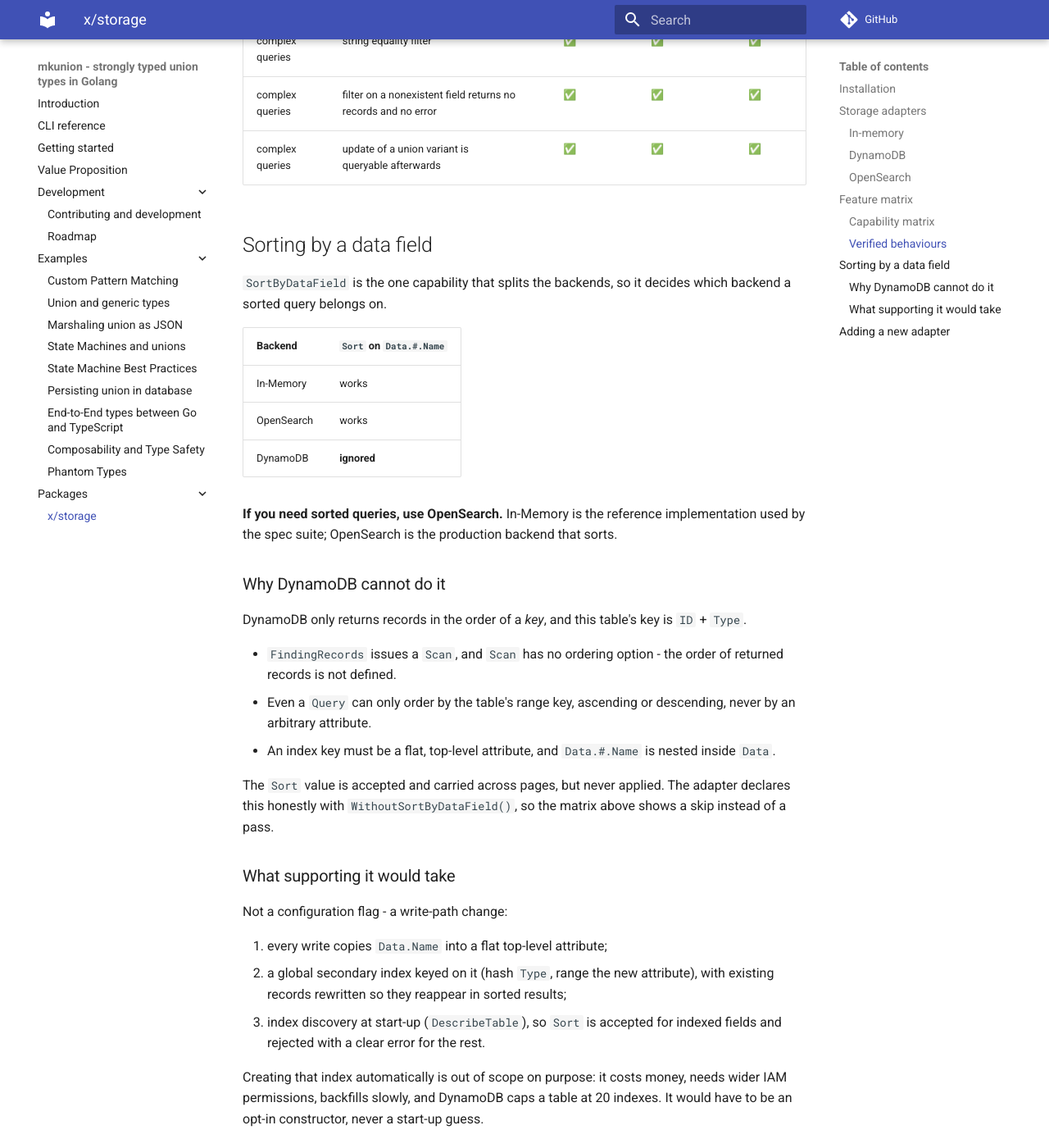
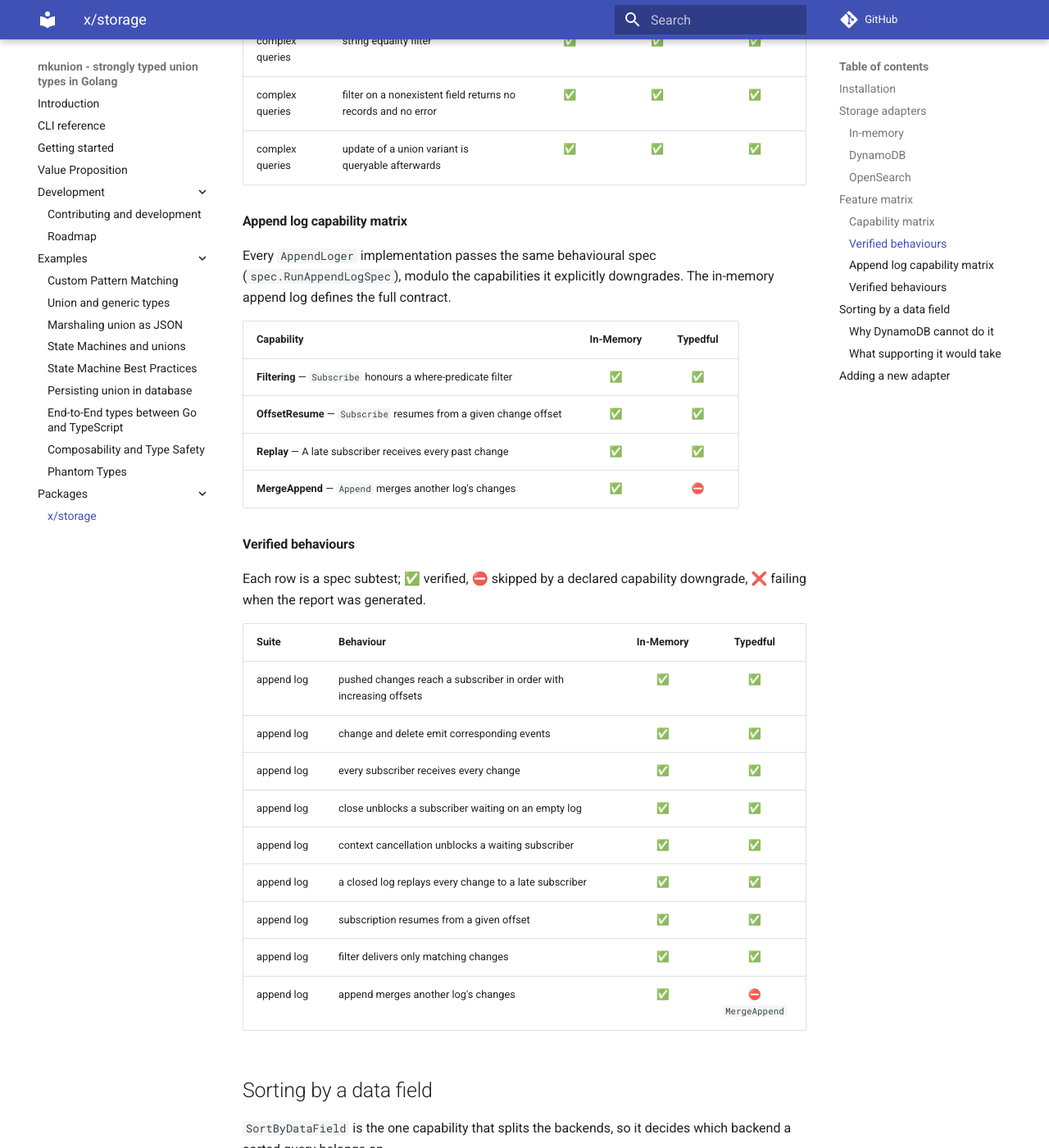
Before and after one commit to widmogrod/mkunion, an MkDocs documentation site: the page built from docs/packages/storage.md, in a window 1280 px wide and 1400 px high, scrolled down 4232 px. Shown: the whole window at 82% size. Built offline with MkDocs 1.6.1 and Material for MkDocs 9.7.7, drawn with Linux system fonts in a browser that asks for light colours; comment, search, counter and statistics services are not loaded.

Commit message:
fix: TypedAppendLog implements the write side and accepts a nil filter
Fixes the failures the append-log spec exposed:

1. Close/Change/Delete/Push delegate to the backing schema-typed log,
   converting Record[T] to Record[schema.Schema] on the way in; the
   subscribe path already converted on the way out. Offsets pass
   through unchanged.
2. Subscribe treats a nil filter as "every change" instead of
   panicking in WrapPredicate.
3. Append stays unsupported (a typed concrete log cannot be merged
   into the schema-typed backing log) and is declared as the
   MergeAppend capability downgrade; its panic message now says so
   instead of "implement me".

TypedAppendLog now passes the full append-log spec minus MergeAppend;
capability reports and README carry the new append-log matrix.

Co-Authored-By: Claude Fable 5 <noreply@anthropic.com>
Claude-Session: https://claude.ai/code/session_014gyKJeuKEnDg33W5G6B6ts

```diff
--- a/x/storage/README.md
+++ b/x/storage/README.md
@@ -105,6 +105,36 @@ downgrade, ❌ failing when the report was generated.
 | complex queries | string equality filter | ✅ | ✅ | ✅ |
 | complex queries | filter on a nonexistent field returns no records and no error | ✅ | ✅ | ✅ |
 | complex queries | update of a union variant is queryable afterwards | ✅ | ✅ | ✅ |
+
+#### Append log capability matrix
+
+Every `AppendLoger` implementation passes the same behavioural spec
+(`spec.RunAppendLogSpec`), modulo the capabilities it explicitly downgrades.
+The in-memory append log defines the full contract.
+
+| Capability | In-Memory | Typedful |
+|---|:---:|:---:|
+| **Filtering** — `Subscribe` honours a where-predicate filter | ✅ | ✅ |
+| **OffsetResume** — `Subscribe` resumes from a given change offset | ✅ | ✅ |
+| **Replay** — A late subscriber receives every past change | ✅ | ✅ |
+| **MergeAppend** — `Append` merges another log's changes | ✅ | ⛔ |
+
+#### Verified behaviours
+
+Each row is a spec subtest; ✅ verified, ⛔ skipped by a declared capability
+downgrade, ❌ failing when the report was generated.
+
+| Suite | Behaviour | In-Memory | Typedful |
+|---|---|:---:|:---:|
+| append log | pushed changes reach a subscriber in order with increasing offsets | ✅ | ✅ |
+| append log | change and delete emit corresponding events | ✅ | ✅ |
+| append log | every subscriber receives every change | ✅ | ✅ |
+| append log | close unblocks a subscriber waiting on an empty log | ✅ | ✅ |
+| append log | context cancellation unblocks a waiting subscriber | ✅ | ✅ |
+| append log | a closed log replays every change to a late subscriber | ✅ | ✅ |
+| append log | subscription resumes from a given offset | ✅ | ✅ |
+| append log | filter delivers only matching changes | ✅ | ✅ |
+| append log | append merges another log's changes | ✅ | ⛔ `MergeAppend` |
 <!-- END mkunion:storage-capabilities -->
 
 ### Sorting by a data field
--- a/x/storage/schemaless/spec/report/capabilities.md
+++ b/x/storage/schemaless/spec/report/capabilities.md
@@ -53,3 +53,33 @@ downgrade, ❌ failing when the report was generated.
 | complex queries | string equality filter | ✅ | ✅ | ✅ |
 | complex queries | filter on a nonexistent field returns no records and no error | ✅ | ✅ | ✅ |
 | complex queries | update of a union variant is queryable afterwards | ✅ | ✅ | ✅ |
+
+#### Append log capability matrix
+
+Every `AppendLoger` implementation passes the same behavioural spec
+(`spec.RunAppendLogSpec`), modulo the capabilities it explicitly downgrades.
+The in-memory append log defines the full contract.
+
+| Capability | In-Memory | Typedful |
+|---|:---:|:---:|
+| **Filtering** — `Subscribe` honours a where-predicate filter | ✅ | ✅ |
+| **OffsetResume** — `Subscribe` resumes from a given change offset | ✅ | ✅ |
+| **Replay** — A late subscriber receives every past change | ✅ | ✅ |
+| **MergeAppend** — `Append` merges another log's changes | ✅ | ⛔ |
+
+#### Verified behaviours
+
+Each row is a spec subtest; ✅ verified, ⛔ skipped by a declared capability
+downgrade, ❌ failing when the report was generated.
+
+| Suite | Behaviour | In-Memory | Typedful |
+|---|---|:---:|:---:|
+| append log | pushed changes reach a subscriber in order with increasing offsets | ✅ | ✅ |
+| append log | change and delete emit corresponding events | ✅ | ✅ |
+| append log | every subscriber receives every change | ✅ | ✅ |
+| append log | close unblocks a subscriber waiting on an empty log | ✅ | ✅ |
+| append log | context cancellation unblocks a waiting subscriber | ✅ | ✅ |
+| append log | a closed log replays every change to a late subscriber | ✅ | ✅ |
+| append log | subscription resumes from a given offset | ✅ | ✅ |
+| append log | filter delivers only matching changes | ✅ | ✅ |
+| append log | append merges another log's changes | ✅ | ⛔ `MergeAppend` |
```
Also changed, not shown: 6 other files.
